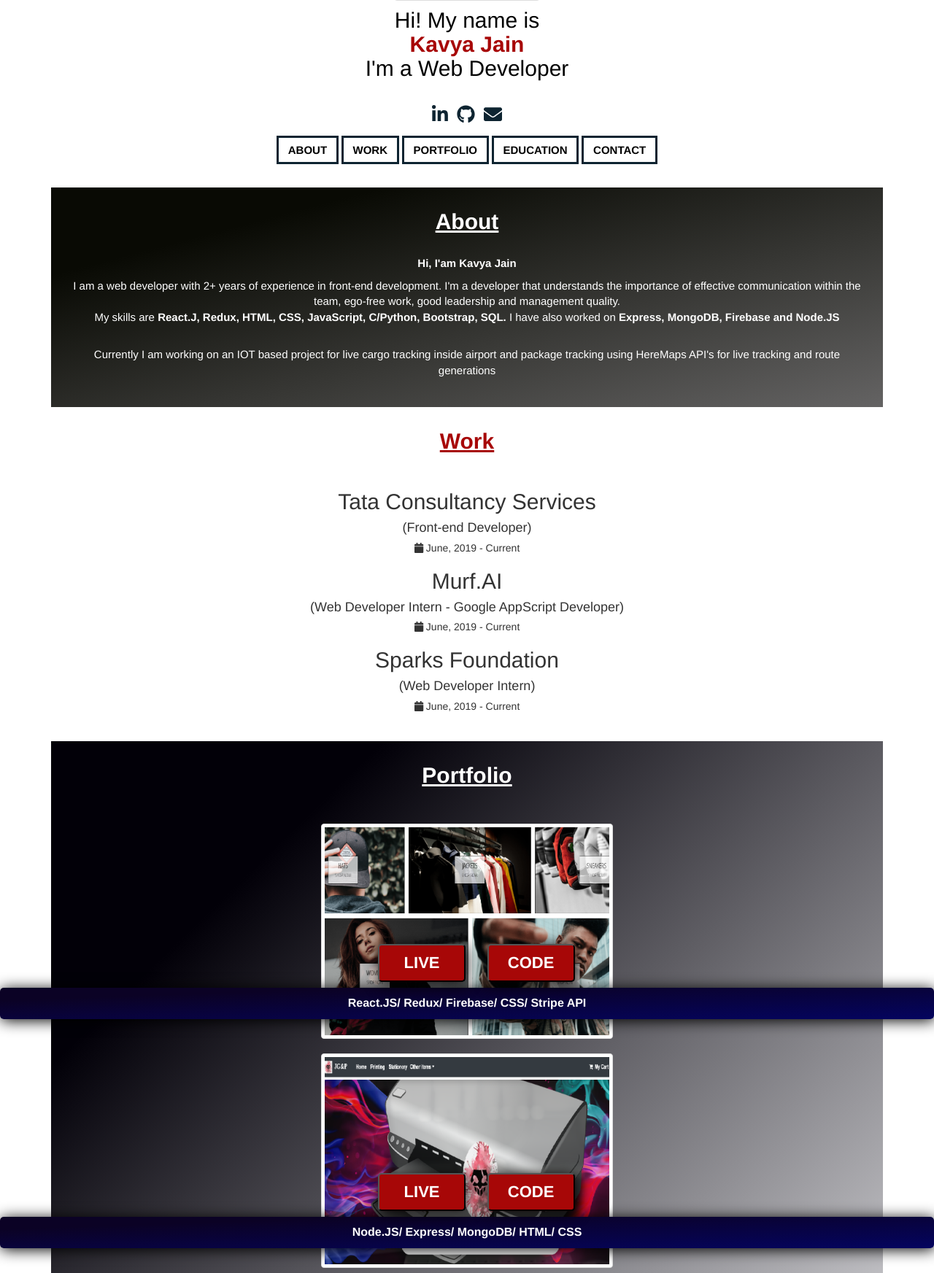
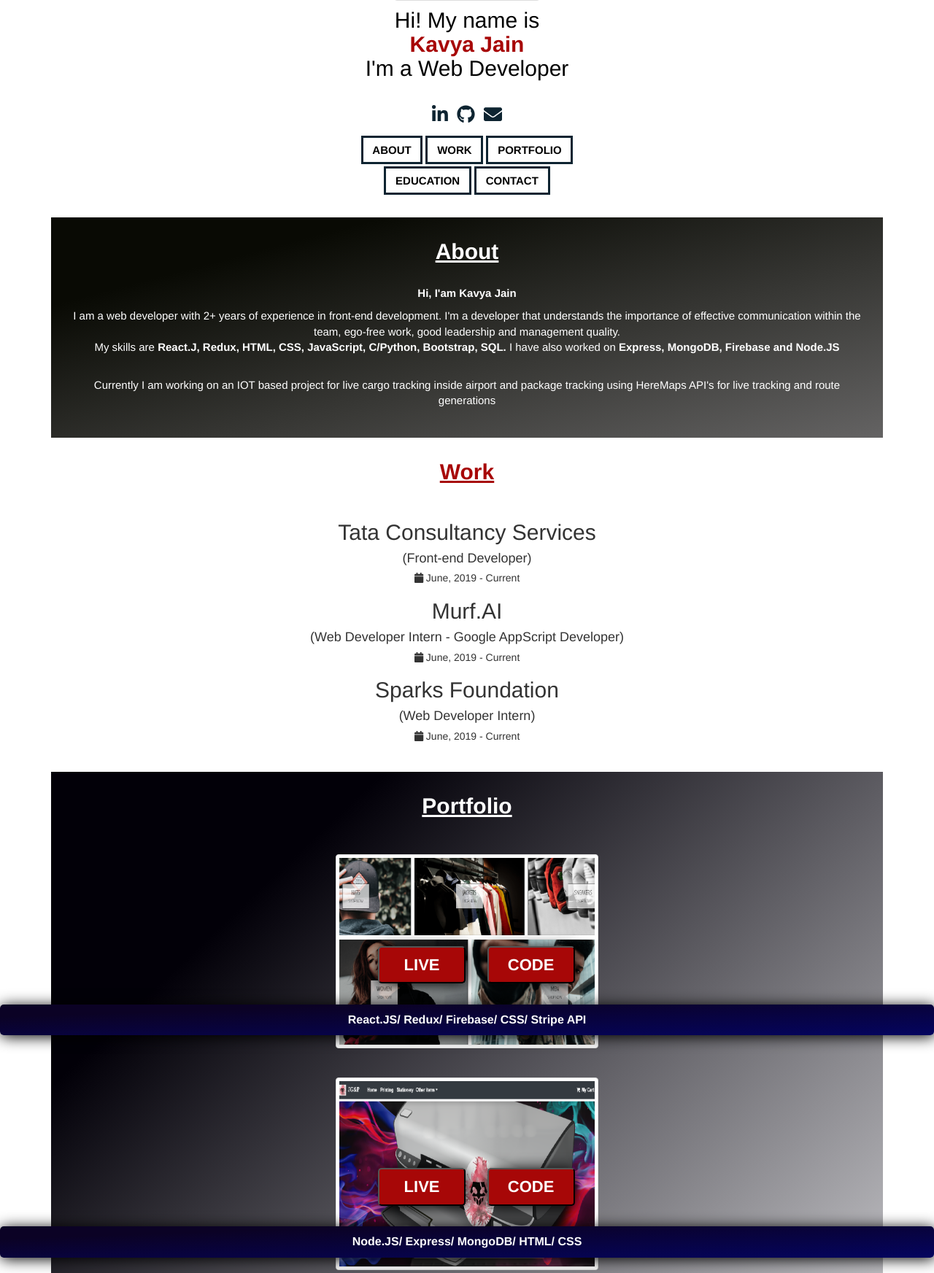
Before and after one commit to kavukj/MyCV, a PHP site: page / in a window 1280 px wide. Shown: the part 182-1927 px from the top of the page at 73% size. Run offline with PHP 8.4, Linux system fonts and the light colour scheme; grey boxes are pictures that could not be loaded.

Commit message:
styling change

```diff
--- a/assets/css/styles.css
+++ b/assets/css/styles.css
@@ -11,6 +11,7 @@ ul{
 a{
   text-decoration: none;
 }
+
 
 /*===== CLASS CSS ===== */
 .section-title{
@@ -118,9 +119,9 @@ a{
 }
 .portfolio__background-image{
   position: relative;
-  width: 40rem;
-  height: 40rem;
-  margin-bottom: 2rem;
+  width: 36rem;
+  height: 36rem;
+  margin-bottom: 4rem;
   box-shadow: 01.rem 0.2rem 2rem 0 black;
 }
 .portfolio__content{
@@ -128,7 +129,7 @@ a{
   position: absolute;
   text-align: center;
   width: 100%;
-  margin: -15rem auto 10rem;
+  margin: -18rem auto 10rem;
 }
 .portfolio__text{
   left: 0;
@@ -143,7 +144,7 @@ a{
   font-weight: bold;
   background: linear-gradient(to bottom right, #0b0225 20%, #04045F 100%);
   padding:1rem;
-  margin: -9rem auto 10rem;
+  margin: -10rem auto 10rem;
   color:#FFF;
 
 }
--- a/home.html
+++ b/home.html
@@ -42,6 +42,8 @@
                         <a href="#about" class="nav__link nav__item">About</a>
                         <a href="#work" class="nav__link nav__item">Work</a>
                         <a href="#portfolio" class="nav__link nav__item">Portfolio</a>
+                        <br>
+                        <br>
                         <a href="#education" class="nav__link nav__item">Education</a>
                         <a href="#contact" class="nav__link nav__item">Contact</a>
                     </div>
```
